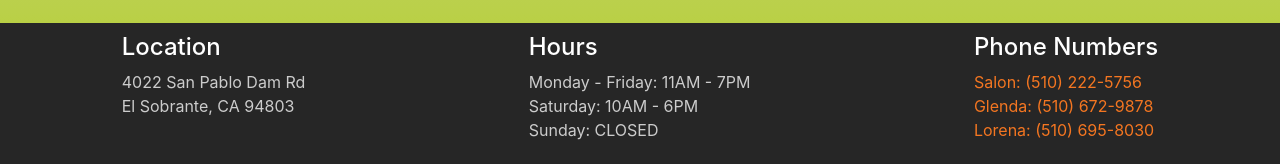
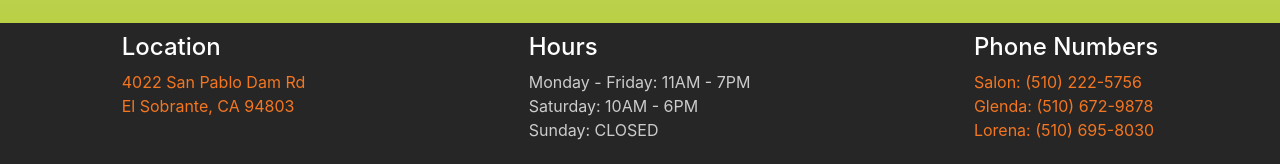
Before and after one commit to luisarevalo21/gandlhaircut, a React (Create React App) app: page /stylists in a window 1280 px wide. Shown: the part 923-1087 px from the top of the page. Built offline with nearby package versions, Linux system fonts and the light colour scheme.

Commit message:
added react sliders

```diff
--- a/src/components/Footer/Footer.module.css
+++ b/src/components/Footer/Footer.module.css
@@ -38,12 +38,12 @@ a:hover {
   /* margin: 0 20px; */
 
 .Address {
-  color: #ccc;
+  color: #f47621;
   text-decoration: none !important;
 }
 
 .Address:hover {
-  color: #f47621 !important;
+  color: #ccc !important;
   text-decoration: none !important;
 }
 
--- a/src/components/InsideComponent/InsideComponent.js
+++ b/src/components/InsideComponent/InsideComponent.js
@@ -12,7 +12,7 @@ import Slide from "react-reveal/Slide";
 
 const insideComponent = props => (
   <div className={classes.InsideMain}>
-    <Slide left duration={2000} delay={2000}>
+    <Slide left duration={1000} delay={2000}>
       <h3>Inside Our Salon</h3>
     </Slide>
 
--- a/src/components/ShowcaseComponent/ShowcaseComponent.js
+++ b/src/components/ShowcaseComponent/ShowcaseComponent.js
@@ -5,11 +5,13 @@ import classes from "./ShowcaseComponent.module.css";
 import showcase1 from "../../assets/images/Showcase_Photos/IMG_0605.JPG";
 import showcase2 from "../../assets/images/Showcase_Photos/IMG_0606.JPG";
 import showcase3 from "../../assets/images/Showcase_Photos/IMG_0619.JPG";
+import Slide from "react-reveal/Slide";
 
 const showcaseComponent = props => (
   <div className={classes.Showcase}>
-    <h3>Our Work</h3>
-
+    <Slide left duration={1000} delay={3000}>
+      <h3>Our Work</h3>
+    </Slide>
     <div className={classes.CarouselLayout}>
       <Carousel className={classes.Carousel}>
         <Carousel.Item
--- a/src/components/TableComponent/TableComponent.js
+++ b/src/components/TableComponent/TableComponent.js
@@ -1,5 +1,6 @@
 import React from "react";
 import classes from "./TableComponent.module.css";
+import Slide from "react-reveal/Slide";
 
 const tableComponent = props => {
   const data = props.styles.map(element => {
@@ -13,7 +14,9 @@ const tableComponent = props => {
 
   return (
     <div>
-      <h2 className={classes.Heading}>Services Pricing</h2>
+      <Slide left delay={1000}>
+        <h2 className={classes.Heading}>Services Pricing</h2>
+      </Slide>
       <table className={classes.Table}>
         <tbody>{data}</tbody>
       </table>
```
